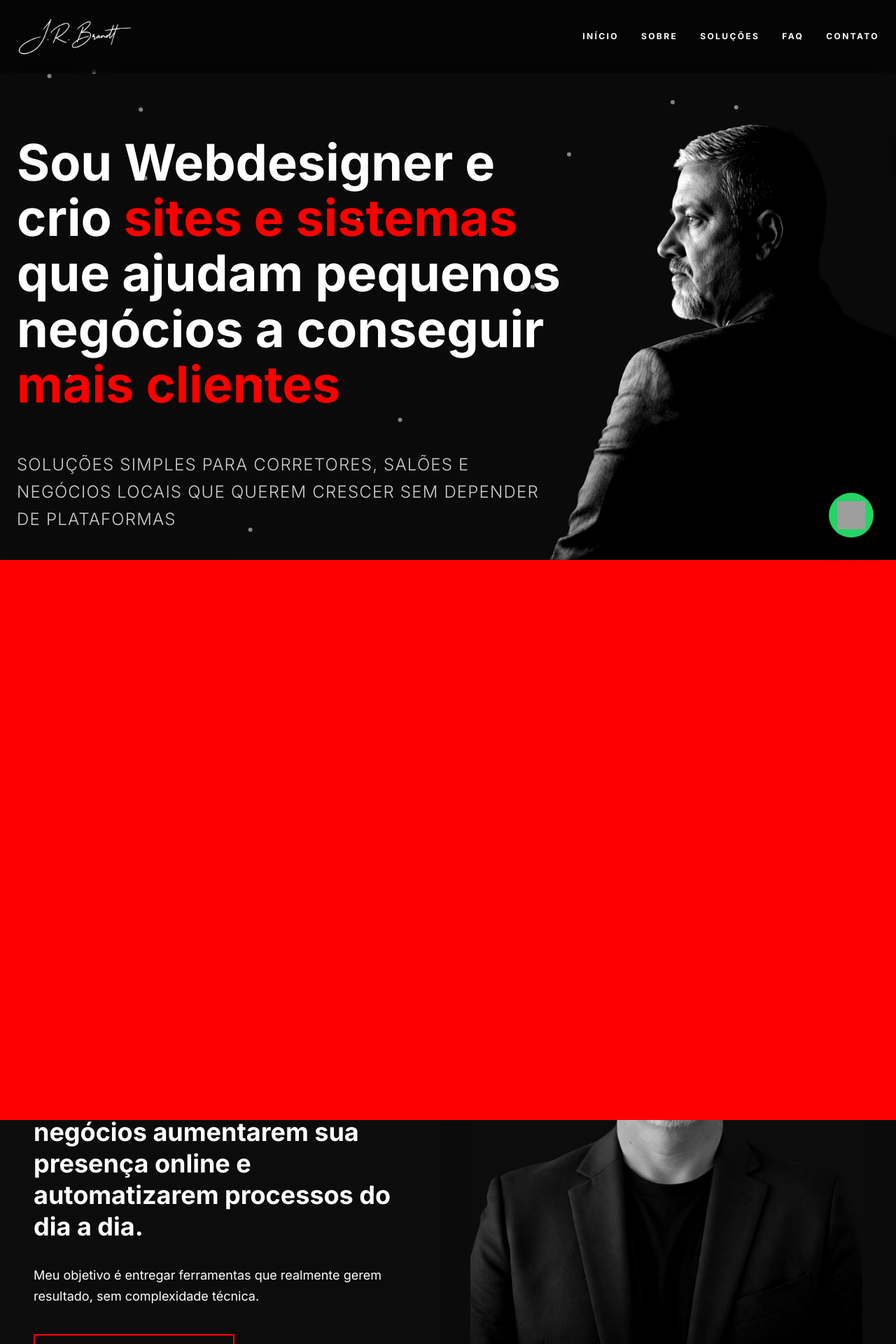
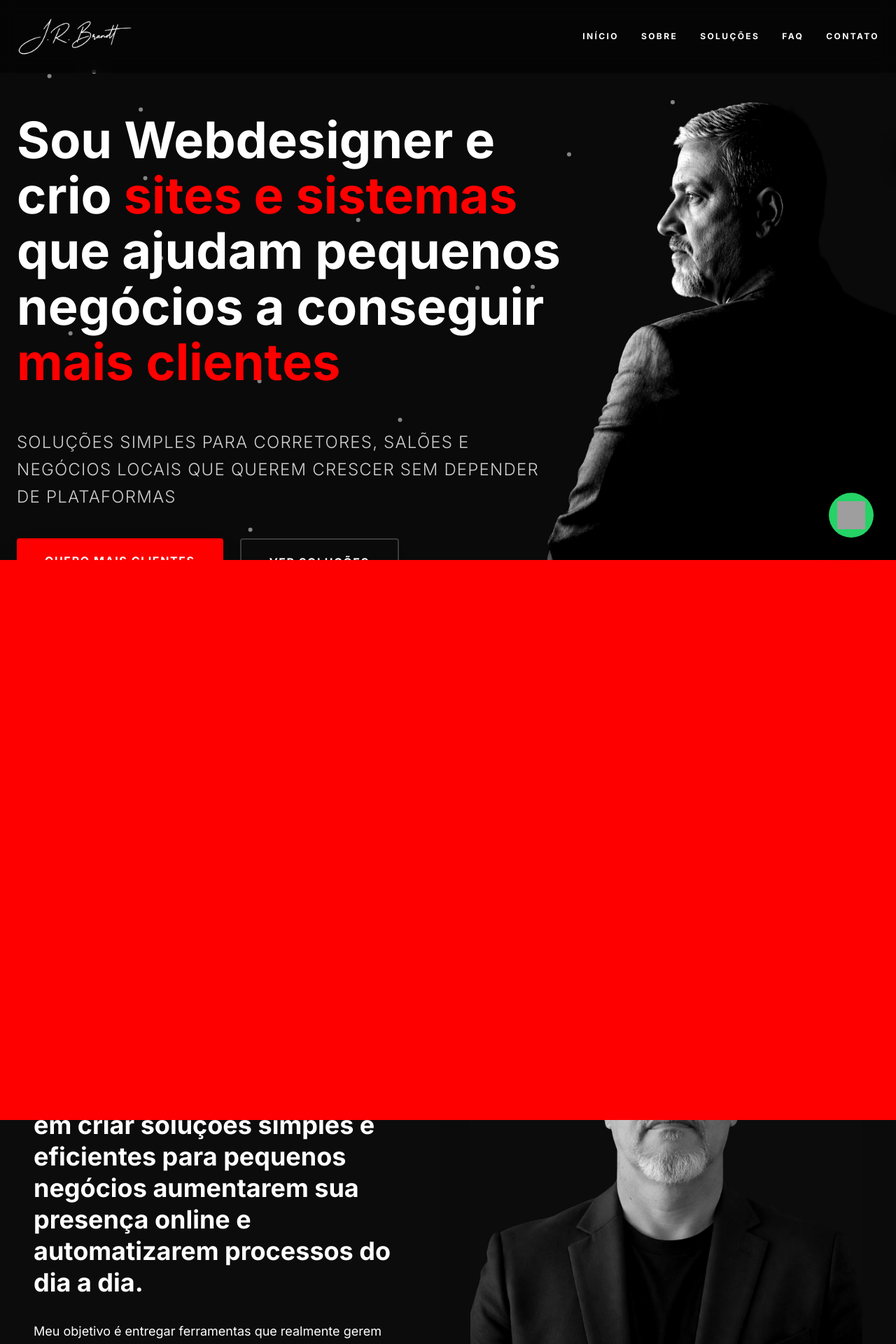
Before and after one commit to jrmacbrandt/J.Roberto, a React (Vite) app: page / in a window 1280 px wide. Shown: the top 1920 px of the page at 70% size. Built offline with nearby package versions, Linux system fonts and the light colour scheme; grey boxes are pictures that could not be loaded; a web font is replaced by a local one.

Commit message:
style: standardize section spacing for uniform visual breathing

```diff
--- a/src/App.tsx
+++ b/src/App.tsx
@@ -207,7 +207,7 @@ const Header = () => {
   }), []);
 
   return (
-    <section id="home" className="relative min-h-screen w-full flex items-start justify-center overflow-hidden pt-24 md:pt-48 pb-12">
+    <section id="home" className="relative min-h-screen w-full flex items-center justify-center overflow-hidden pt-32 md:pt-40 pb-20 md:pb-32">
       {init && (
         <Particles
           id="tsparticles"
@@ -275,7 +275,7 @@ const About = () => {
   ];
 
   return (
-    <section id="about" className="py-24 px-6 md:px-12 bg-[#0c0c0c]">
+    <section id="about" className="py-20 md:py-32 px-6 md:px-12 bg-[#0c0c0c]">
       <div className="max-w-7xl mx-auto">
         <div className="flex flex-wrap justify-center gap-8 mb-16 border-b border-white/5 pb-12">
           <div className="flex gap-6">
@@ -436,7 +436,7 @@ const Portfolio = () => {
   ];
 
   return (
-    <section id="portfolio" className="py-24 px-6 md:px-12 bg-[#0a0a0a]">
+    <section id="portfolio" className="py-20 md:py-32 px-6 md:px-12 bg-[#0a0a0a]">
       <div className="max-w-7xl mx-auto">
         <div className="portfolio-header mb-20 text-center md:text-left">
           <h2 className="text-4xl md:text-6xl font-bold uppercase tracking-tighter">
@@ -499,7 +499,7 @@ const FAQ = () => {
   const [activeIndex, setActiveIndex] = useState<number | null>(null);
 
   return (
-    <section id="faq" className="py-24 px-6 md:px-12 bg-[#0c0c0c]">
+    <section id="faq" className="py-20 md:py-32 px-6 md:px-12 bg-[#0c0c0c]">
       <div className="max-w-4xl mx-auto">
         <div className="faq-header mb-16 text-center md:text-left">
           <h2 className="text-4xl md:text-6xl font-bold uppercase tracking-tighter">
@@ -546,7 +546,7 @@ const FAQ = () => {
 
 const Contact = () => {
   return (
-    <section id="contact" className="py-24 px-6 md:px-12 bg-[#0a0a0a]">
+    <section id="contact" className="py-20 md:py-32 px-6 md:px-12 bg-[#0a0a0a]">
       <div className="max-w-7xl mx-auto">
         <div className="contact-header mb-20 text-center md:text-left">
           <h2 className="text-4xl md:text-6xl font-bold uppercase tracking-tighter">
```
